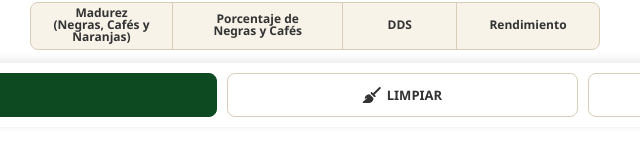
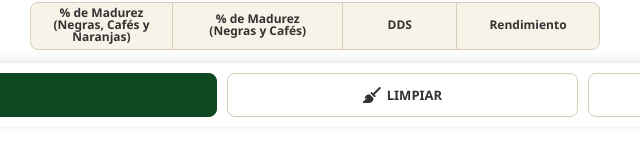
Before and after one commit to Leon505/madurez2, a plain HTML site: page index.html in a window 1280 px wide. Shown: the part 673-820 px from the top of the page, 325-965 px from the left. Drawn offline with nearby package versions, Linux system fonts and the light colour scheme.

Commit message:
Update labels for maturity percentage in index.html

```diff
--- a/index.html
+++ b/index.html
@@ -169,11 +169,11 @@
             <!-- Resultados -->
             <div class="results-grid">
                 <div class="result-item">
-                    <label>Madurez<br>(Negras, Cafés y Naranjas)</label>
+                    <label>% de Madurez<br>(Negras, Cafés y Naranjas)</label>
                     <div id="res-madurez" class="result-value"></div>
                 </div>
                 <div class="result-item">
-                    <label>Porcentaje de<br>Negras y Cafés</label>
+                    <label>% de Madurez<br>(Negras y Cafés)</label>
                     <div id="res-porcentaje" class="result-value"></div>
                 </div>
                 <div class="result-item">
```
